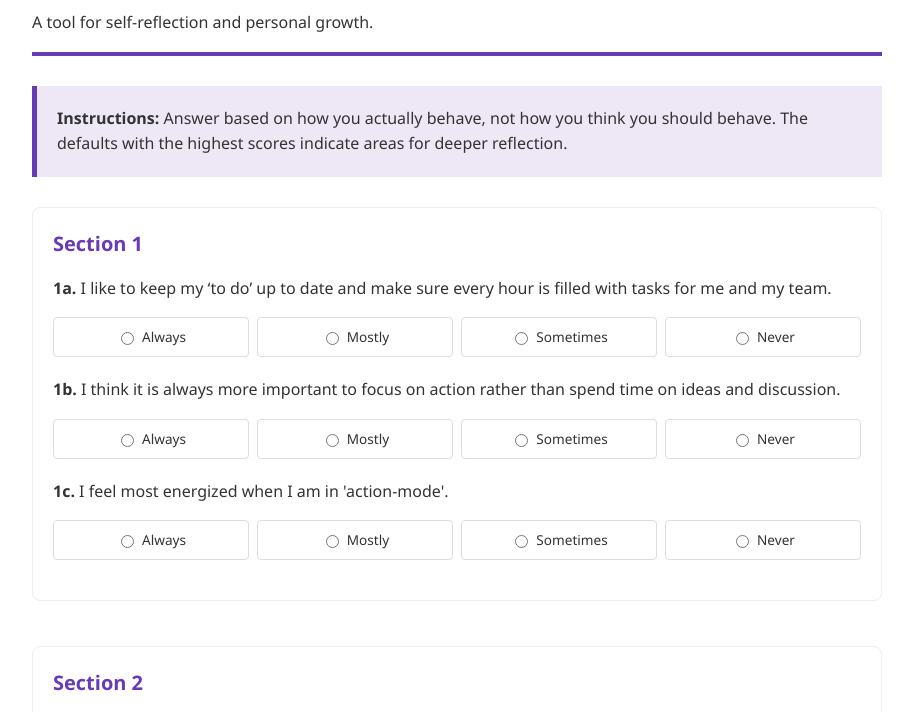
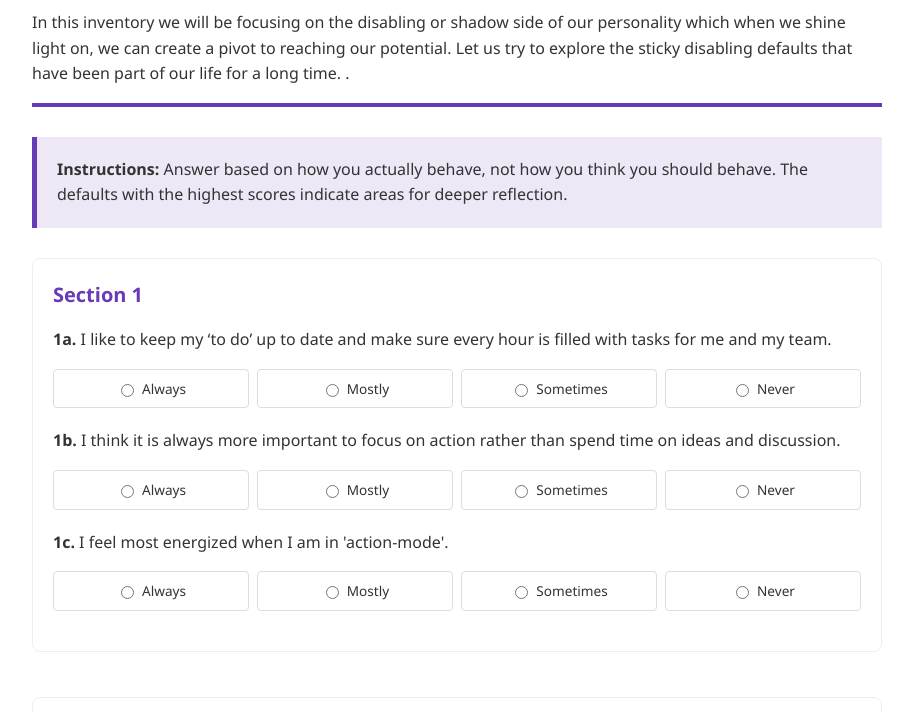
Before and after one commit to Saanstha/individualdefaultsinventory, a plain HTML site: page index.html in a window 1280 px wide. Shown: the part 152-864 px from the top of the page, without its empty margins (183-1096 px from the left). Drawn offline with nearby package versions, Linux system fonts and the light colour scheme.

Commit message:
Update index.html

```diff
--- a/index.html
+++ b/index.html
@@ -32,7 +32,7 @@
 <div class="container">
 <div class="header">
 <h1>Individual Defaults Inventory</h1>
-<p>A tool for self-reflection and personal growth.</p>
+<p>In this inventory we will be focusing on the disabling or shadow side of our personality which when we shine light on, we can create a pivot to reaching our potential.  Let us try to explore the sticky disabling defaults that have been part of our life for a long time. .</p>
 </div>
 <div class="instructions">
 <strong>Instructions:</strong> Answer based on how you actually behave, not how you think you should behave. The defaults with the highest scores indicate areas for deeper reflection.
```
